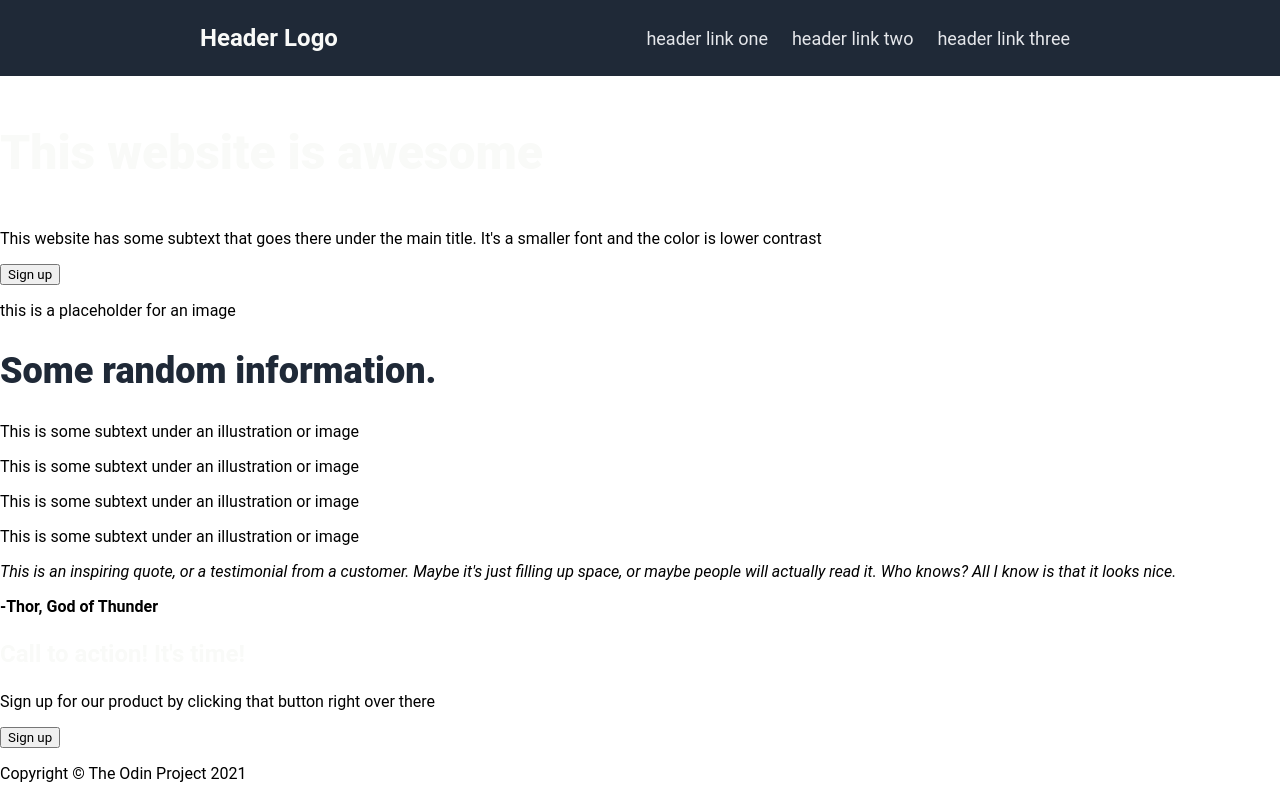
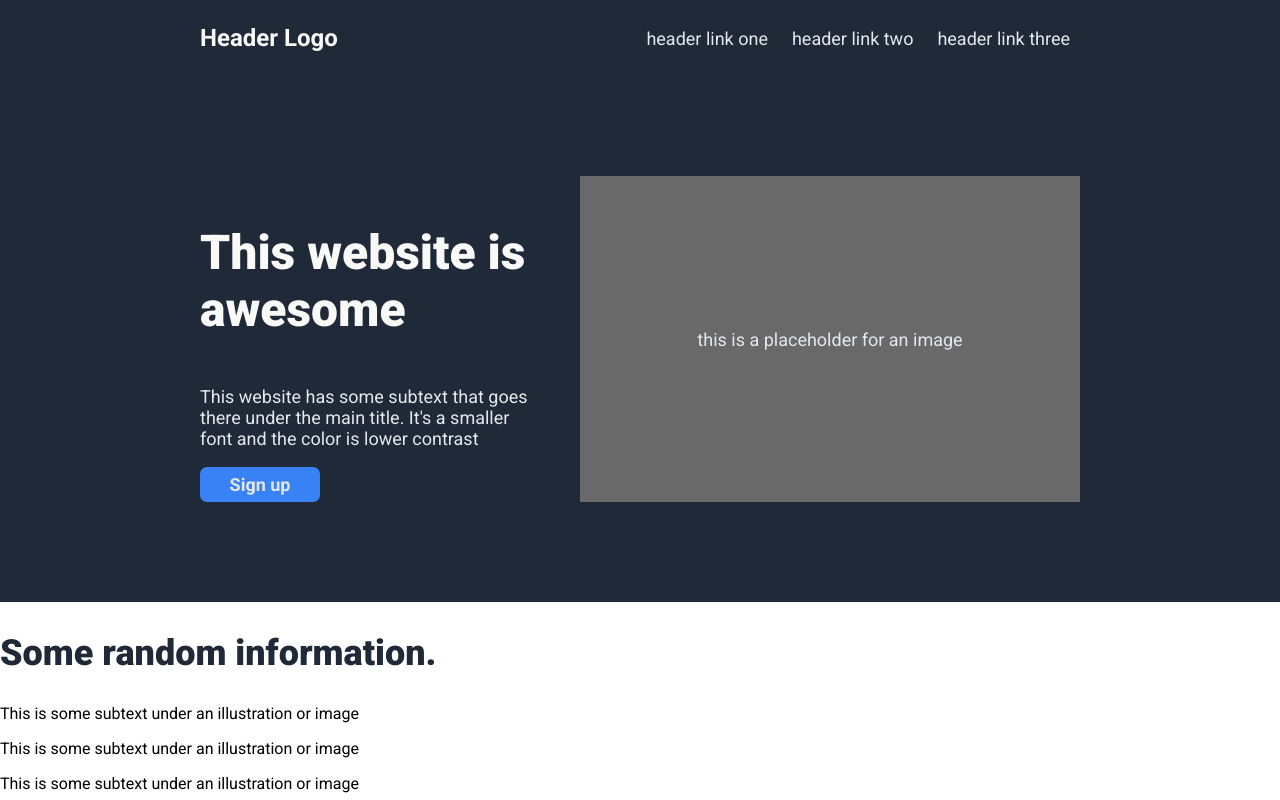
Before and after one commit to ZiemniakZPieca/odin-landing-page, a plain HTML site: page index.html in a window 1280 px wide. Shown: the top 800 px of the page. Drawn offline with Linux system fonts and the light colour scheme.

Commit message:
added style for main hero section

```diff
--- a/index.html
+++ b/index.html
@@ -5,6 +5,9 @@
     <meta name="viewport" content="width=device-width, initial-scale=1.0">
     <title>Hero Text</title>
     <link rel="stylesheet" href="./style.css">
+    <link rel="preconnect" href="https://fonts.googleapis.com">
+<link rel="preconnect" href="https://fonts.gstatic.com" crossorigin>
+<link href="https://fonts.googleapis.com/css2?family=Roboto:ital,wght@0,100..900;1,100..900&display=swap" rel="stylesheet">
 </head>
 <body>
     <header>
@@ -18,14 +21,14 @@
         </section>
     </header>
     <main>
-        <section>
-            <section>
+        <section class="main hero">
+            <section class="content">
                 <h1>This website is awesome</h1>
                 <p>This website has some subtext that goes there under the main title. It's a smaller font and the color is lower contrast</p>
                 <input type="button" value="Sign up">
             </section>
-            <aside>
-                <section>
+            <aside class="image">
+                <section class="placeholder">
                     <p>this is a placeholder for an image</p>
                 </section>
             </aside>
--- a/style.css
+++ b/style.css
@@ -17,12 +17,13 @@ h2 {
     color: #1F2937;
     font-weight: 900;
 }
+
 h3 {
     font-size: 24px;
     color: #F9FAF8;
 }
 
-#top  p, header  a {
+.main.hero p, header a, input {
     font-size: 18px;
     color: #E5E7EB;
 }
@@ -46,3 +47,43 @@ header {
     text-decoration: none;
     margin: 0 10px;
 }
+
+.main.hero {
+    background-color: #1F2937;
+    display: flex;
+    padding: 100px 200px;
+}
+
+.main.hero > content, .main.hero > image {
+    flex: 1 1 auto;
+}
+
+.main.hero > .content {
+    margin-right: 25px;
+}
+
+.main.hero > .image {
+    margin-left: 25px;
+}
+
+.placeholder {
+    background-color: #696969;
+    min-width: 500px;
+    height: 100%;
+    display: flex;
+    justify-content: center;
+    align-items: center;
+}
+
+.placeholder > section {
+    height: 1em;
+}
+
+.main.hero > .content > input {
+    background-color: #3882F6;
+    border-radius: 7px;
+    width: 120px;
+    height: 35px;
+    font-weight: 700;
+    border: 0;
+}
```
